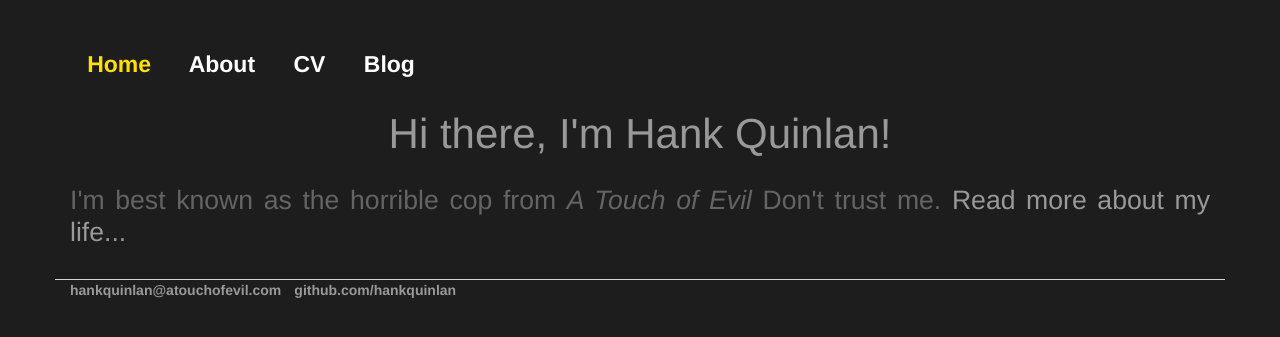
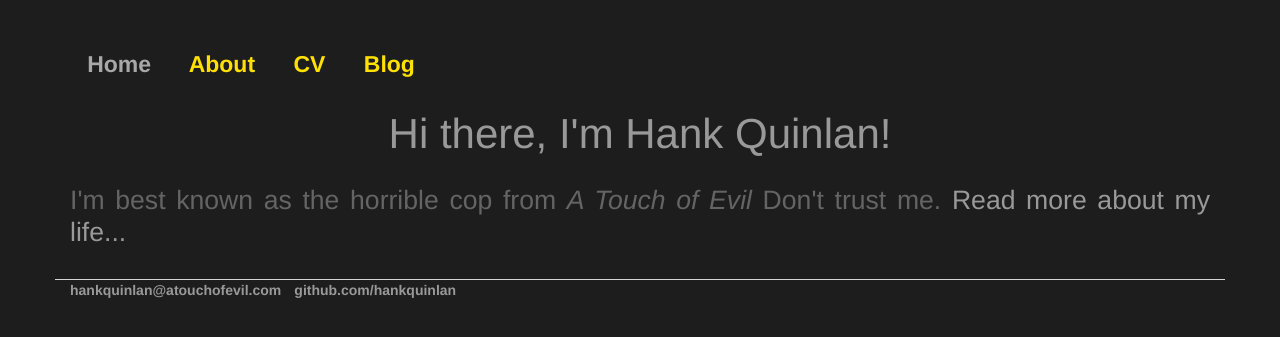
Before and after one commit to lacajanegrateatro/lacajanegrateatro.github.io, a Jekyll site: the page built from index.html, in a window 1280 px wide. Shown: the top 337 px of the page. Built offline with Jekyll 4.4.1, drawn with Linux system fonts in a browser that asks for light colours; comment, search, counter and statistics services are not loaded.

Commit message:
Add several changes on styling to improve comments inherited appearence

```diff
--- a/css/main.css
+++ b/css/main.css
@@ -8,7 +8,8 @@
 
 /*anchors*/
 a {
-    color: white;
+
+  color: #FFE000;
 
 }
 
@@ -18,7 +19,7 @@
 }
 
 a.active{
-  color: #FFE000;
+  color: #a8a8a8;
 
 }
 
@@ -26,6 +27,7 @@
 .page-paragraph a,
 .posts-title a,
 .post a{
+
   color: #999999;
 
 }
@@ -91,7 +93,7 @@
 
 .date,
 .post-date {
-    color: #FFE000;
+    color: #999999;
 
 }
 .post-date{
```
